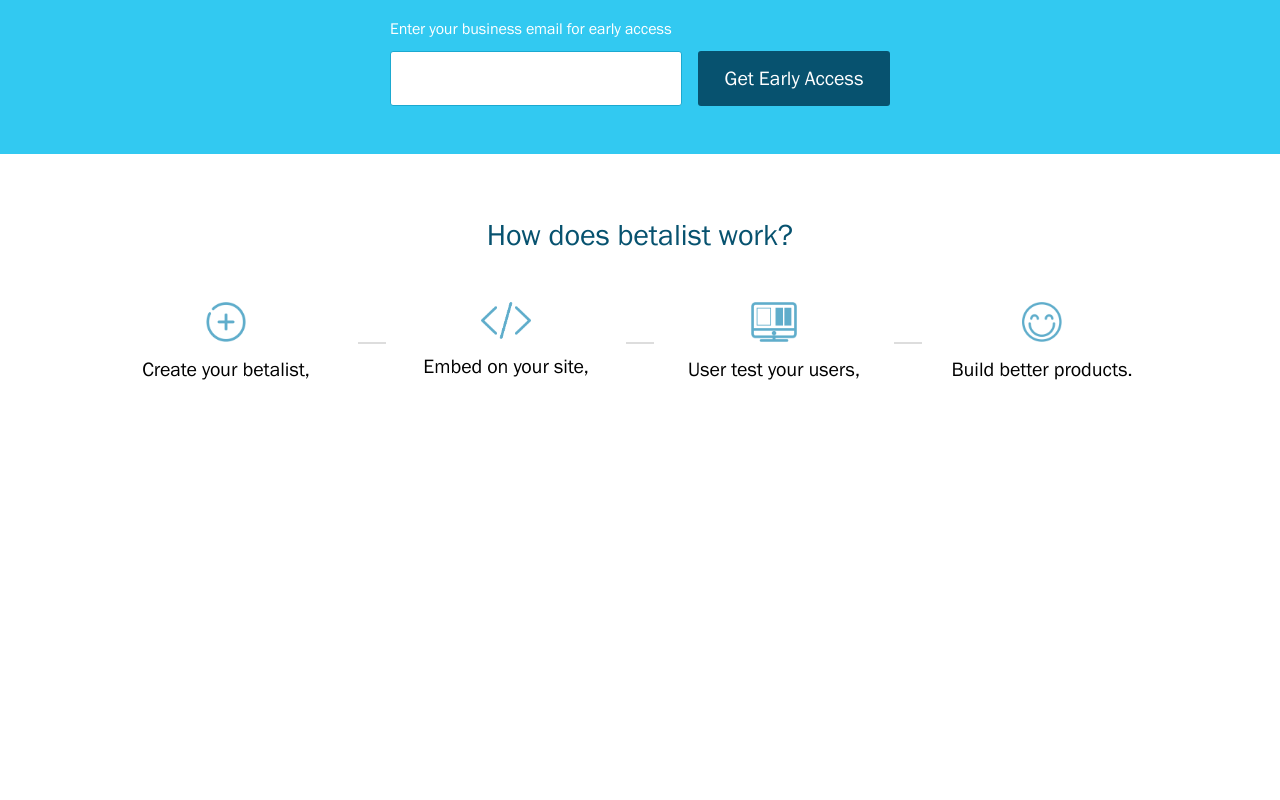
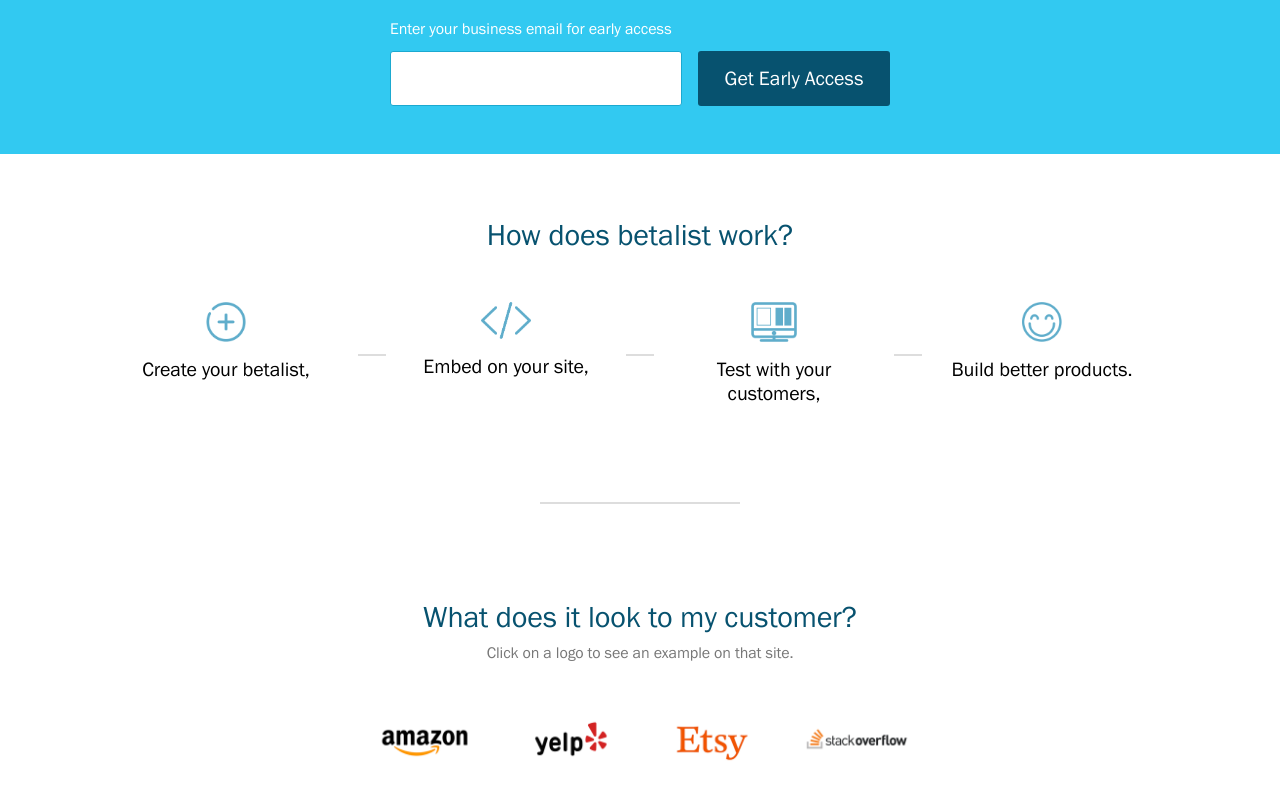
Before and after one commit to jefffis/betalist, a plain HTML site: page mkt/index.html in a window 1280 px wide. Shown: the part 546-1346 px from the top of the page. Before the commit the page ends 992 px from the top, so only its background shows below. Drawn offline with Linux system fonts and the light colour scheme.

```diff
--- a/mkt/home.css
+++ b/mkt/home.css
@@ -20,6 +20,7 @@
 	box-sizing: border-box;
 }
 html {
+	color: #000;
 	font: normal 100%/1.2 'franklingothic-book', 'Helvetica', Arial, sans-serif;
 }
 
@@ -280,8 +281,15 @@
 	line-height: 1.2;
 	/*text-align: center;*/
 }
+#bl-mkt-more-wrapper h2 span {
+	display: block;
+	padding-top: .5rem;
+	color: #777;
+	font-size: 16px;
+}
 #bl-mkt-more-wrapper ul {
 	position: relative;
+	margin-bottom: 2.5rem;
 }
 #bl-mkt-more-wrapper ul:after {
 	display: block;
@@ -316,7 +324,7 @@
 #bl-mkt-more-wrapper li:last-child:after {
 	content: ".";
 }
-#bl-mkt-more-wrapper img {
+#bl-mkt-more-wrapper ul img {
 	display: block;
 	max-height: 40px;
 	max-width: 50px;
@@ -338,6 +346,22 @@
 	margin-bottom: 2.5rem;
 	text-align: center;
 	text-decoration: none;
+}
+#bl-mkt-examples {
+	text-align: center;
+}
+#bl-mkt-examples a {
+	display: inline-block;
+	width: 48%;
+	margin-bottom: 1.5rem;
+}
+#bl-mkt-examples img {
+	display: block;
+	max-height: 65px;
+	max-width: 120px;
+	margin: auto;
+	border-radius: 4px;
+	vertical-align: middle;
 }
 
 @media screen and (max-width: 560px) {
@@ -424,7 +448,9 @@
 	}
 	#bl-mkt-more-wrapper ul {
 		max-width: 1200px;
-		margin: auto;
+		margin-bottom: 4rem;
+		margin-left: auto;
+		margin-right: auto;
 		text-align: center;
 	}
 	#bl-mkt-more-wrapper ul:after {
@@ -449,8 +475,9 @@
 		padding-left: 1.5rem;
 	}
 	#bl-mkt-more-wrapper hr {
-		/*margin: 4rem 0;*/
-		display: none;
+		max-width: 200px;
+		margin: 6rem auto;
+		/*display: none;*/
 	}
 	#bl-mkt-more-wrapper img {
 		margin-left: auto;
@@ -460,6 +487,18 @@
 		display: none;
 		max-width: 500px;
 		margin: auto;
+	}
+	#bl-mkt-examples a {
+		width: auto;
+		margin: 0 8px;
+		border-radius: 4px;
+		border: 2px solid white;
+	}
+	#bl-mkt-examples a:hover {
+		border-color: #ccc;
+	}
+	#bl-mkt-examples a:active {
+		opacity: .65;
 	}
 }
 
--- a/mkt/index.html
+++ b/mkt/index.html
@@ -56,11 +56,32 @@
 					Embed on your site</li>
 				<li>
 					<img src="icons/test.png" />
-					User test your users</li>
+					Test with your customers</li>
 				<li>
 					<img src="icons/happy.png" />
 					Build better products</li>
 			</ul>
+			<hr />
+			<h2>
+				What does it look to my customer?
+				<span>
+					Click on a logo to see an example on that site.
+				</span>
+			</h2>
+			<div id="bl-mkt-examples">
+				<a href="../amazon.gif">
+					<img src="logos/amazon.png" />
+				</a>
+				<a href="../yelp.gif">
+					<img src="logos/yelp.png" />
+				</a>
+				<a href="../etsy.gif">
+					<img src="logos/etsy.png" />
+				</a>
+				<a href="../stack.gif">
+					<img src="logos/stack.png" />
+				</a>
+			</div>
 			<div id="bl-mkt-more-cta-wrapper">
 				<hr />
 				<p>
```
Also changed, not shown: mkt/logos/amazon.png (added), mkt/logos/etsy.png (added), mkt/logos/stack.png (added), mkt/logos/yelp.png (added), 1 other file.
